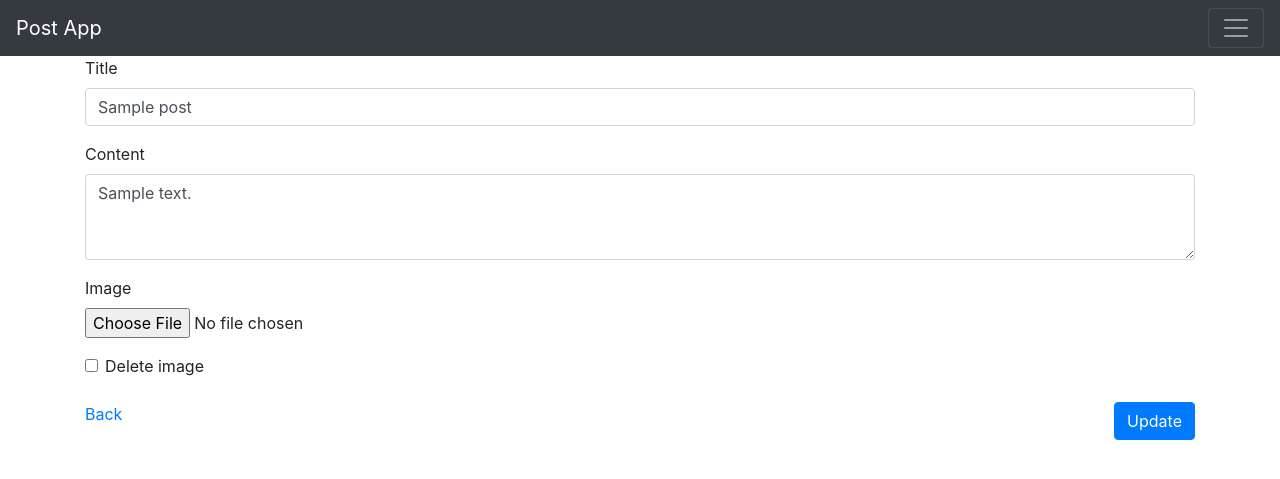
After one commit to a-onode/django_post_app, a Django app: page /update/1/ in a window 1280 px wide. The commit adds this page. Shown: the top 479 px of the page. Run offline with Django 3.2, Linux system fonts and the light colour scheme; a user stored in the database is signed in; tables that the repository leaves empty hold one stand-in row (values such as "Sample post"); some libraries are stand-ins or nearby versions.

Commit message:
更新機能を実装

```diff
--- a/post/urls.py
+++ b/post/urls.py
@@ -1,15 +1,23 @@
-from django.contrib import admin
 from django.urls import path
 
-from .views import signup, signin, signout, index, create, detail, delete
+from .views import (
+    signup,
+    signin,
+    signout,
+    index,
+    create,
+    detail,
+    update,
+    delete
+)
 
 urlpatterns = [
-    path('admin/', admin.site.urls),
     path('signup/', signup, name='signup'),
     path('signin/', signin, name='signin'),
     path('signout/', signout, name='signout'),
     path('index/', index, name='index'),
     path('create/', create, name='create'),
     path('detail/<int:id>/', detail, name='detail'),
+    path('update/<int:id>/', update, name='update'),
     path('delete/<int:id>/', delete, name='delete'),
 ]
--- a/post/views.py
+++ b/post/views.py
@@ -1,3 +1,5 @@
+import os
+
 from django.contrib.auth import authenticate, login, logout
 from django.contrib.auth.models import User
 from django.contrib.auth.decorators import login_required
@@ -85,6 +87,31 @@ def detail(request, id):
 
 
 @login_required
+def update(request, id):
+    post = Post.objects.get(id=id)
+    if request.method == 'POST':
+        title = request.POST['title']
+        content = request.POST['content']
+        image = request.FILES.get('image')
+        delete_image = request.POST.get('delete_image')
+
+        post.title = title
+        post.content = content
+        if image:
+            if post.image:
+                os.remove(post.image.path)
+            post.image = image
+        elif delete_image == 'on':
+            if post.image:
+                os.remove(post.image.path)
+            post.image = None
+        post.save()
+        return redirect('detail', id=post.id)
+
+    return render(request, 'update.html', {'post': post})
+
+
+@login_required
 def delete(request, id):
     post = get_object_or_404(Post, id=id)
     post.delete()
--- a/templates/detail.html
+++ b/templates/detail.html
@@ -35,7 +35,7 @@
             {% endif %}
             {% if post.poster == request.user %}
             <div class="d-flex justify-content-between">
-                <a href="#" class="btn btn-primary mr-2 w-50" role="button" aria-pressed="true">Update</a>
+                <a href="{% url 'update' post.id %}" class="btn btn-primary mr-2 w-50" role="button" aria-pressed="true">Update</a>
                 <a href="{% url 'delete' post.id %}" class="btn btn-danger w-50" role="button" aria-pressed="true">Delete</a>
             </div>
             {% endif %}
--- a/templates/index.html
+++ b/templates/index.html
@@ -34,7 +34,7 @@
             <p>{{ post.content }}</p>
             {% if post.poster == request.user %}
             <div class="d-flex justify-content-end">
-                <a href="#" class="btn btn-primary mr-2" role="button" aria-pressed="true">Update</a>
+                <a href="{% url 'update' post.id %}" class="btn btn-primary mr-2" role="button" aria-pressed="true">Update</a>
                 <a href="{% url 'delete' post.id %}" class="btn btn-danger" role="button" aria-pressed="true">Delete</a>
             </div>
             {% endif %}
--- /dev/null
+++ b/templates/update.html
@@ -0,0 +1,48 @@
+{% extends 'base.html' %}
+
+{% block content %}
+<nav class="navbar navbar-dark bg-dark">
+    <a class="navbar-brand" href="{% url 'index' %}">Post App</a>
+    <button class="navbar-toggler" type="button" data-toggle="collapse" data-target="#navbarsExample01"
+        aria-controls="navbarsExample01" aria-expanded="false" aria-label="Toggle navigation">
+        <span class="navbar-toggler-icon"></span>
+    </button>
+
+    <div class="collapse navbar-collapse" id="navbarsExample01">
+        <ul class="navbar-nav mr-auto">
+            <li class="nav-item active">
+                <a class="nav-link" href="{% url 'index' %}">Home <span class="sr-only">(current)</span></a>
+            </li>
+            <li class="nav-item">
+                <a class="nav-link" href="{% url 'signout' %}">Signout</a>
+            </li>
+        </ul>
+    </div>
+</nav>
+
+<main class="container" role="main">
+    <form method="POST" enctype="multipart/form-data">
+        {% csrf_token %}
+        <div class="form-group">
+            <label for="TitleInput">Title</label>
+            <input type="text" class="form-control" id="titleInput" name="title" value="{{ post.title }}">
+        </div>
+        <div class="form-group">
+            <label for="contentTextarea">Content</label>
+            <textarea class="form-control" id="contentTextarea" name="content" rows="3">{{ post.content }}</textarea>
+        </div>
+        <div class="form-group">
+            <label for="imageInput">Image</label>
+            <input type="file" class="form-control-file" id="imageInput" name="image">
+        </div>
+        <div class="form-group form-check">
+            <input type="checkbox" class="form-check-input" id="deleteImageCheck" name="delete_image">
+            <label class="form-check-label" for="deleteImageCheck">Delete image</label>
+        </div>
+        <div class="d-flex justify-content-between mt-4">
+            <a href="{% url 'index' %}" role="button" aria-pressed="true">Back</a>
+            <button type="submit" class="btn btn-primary mb-2">Update</button>
+        </div>
+    </form>
+</main>
+{% endblock %}
```
